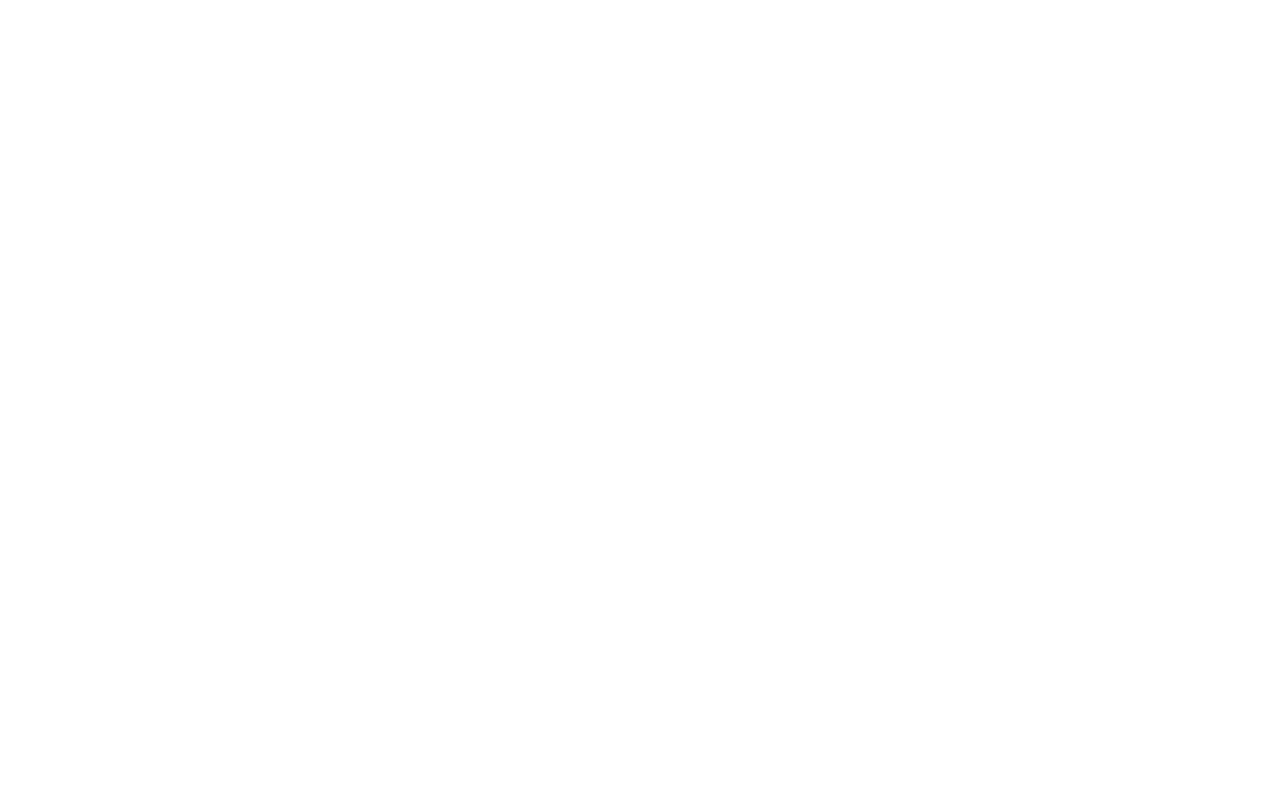
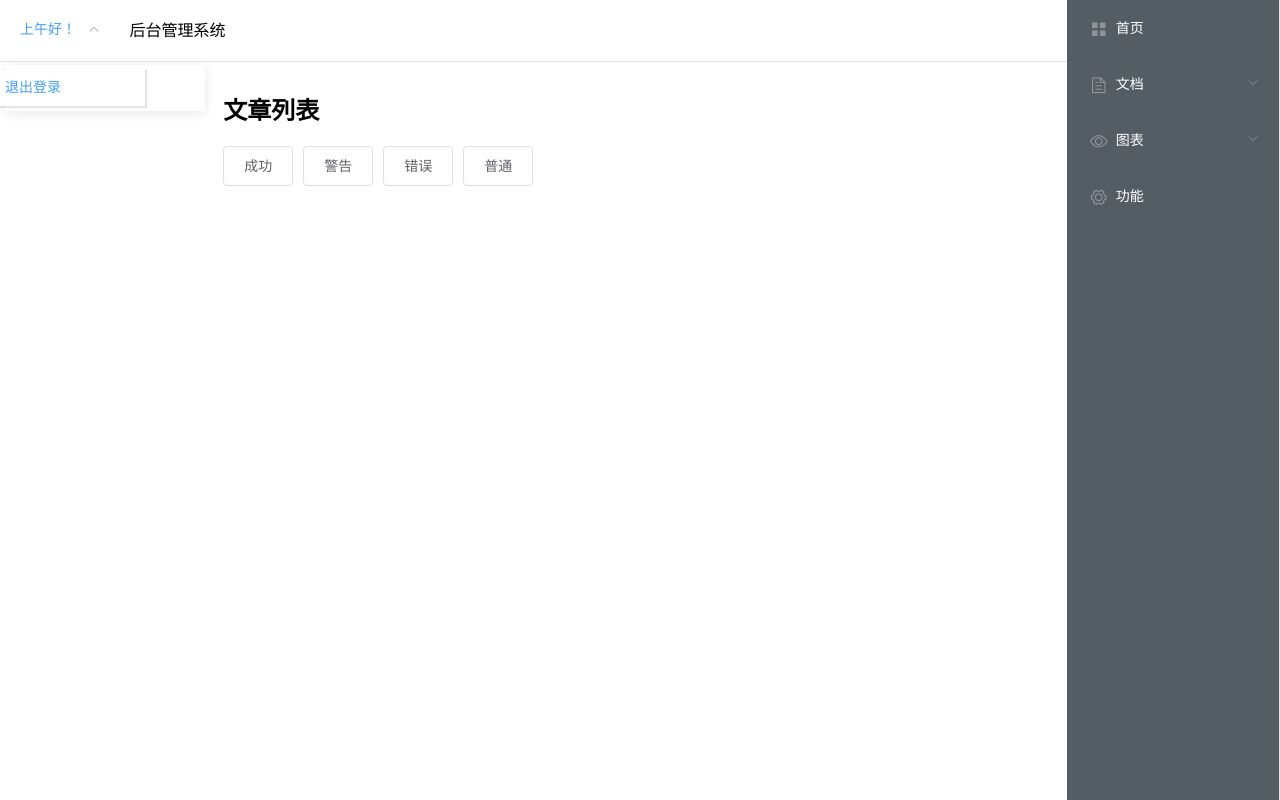
Before and after one commit to AnsonZnl/Vue-Node-Cms, a Vue app: page /#/docList in a window 1280 px wide. Before the commit this address led to /#/. Built offline with nearby package versions, Linux system fonts and the light colour scheme; no server answers.

Commit message:
完成导航和基本布局，修改消息bug

```diff
--- a/src/App.vue
+++ b/src/App.vue
@@ -5,20 +5,8 @@
 </template>
 
 <script>
-import Index from './views/index'
-import login from './views/login'
-import leftNav from './views/common/nav.vue'
 export default {
-  name: 'App',
-  components: {
-    Index,
-    login,
-    leftNav
-  },
-  data() {
-    return {
-    }
-  }
+  name: 'App'
 }
 </script>
 
@@ -27,4 +15,20 @@ body{
   padding: 0;
   margin: 0;
 }
+a{
+  text-decoration: none;
+}
+.clearfloat:after{
+  display:block;
+  clear:both;
+  content:"";
+  visibility:
+  hidden;height:0
+}
+.float-left{
+    float: left;
+}
+.float-right{
+    float: right;
+}
 </style>
--- a/src/commonFunction/common.js
+++ b/src/commonFunction/common.js
@@ -30,13 +30,9 @@ export default{
         //数组排序
         return arr.sort(function (a, b){ return a - b; });
     },
-    startHacking (self, type, msg) {
-        //右侧提示框
-        self.$notify({
-          title: msg,
-          type: type,
-          message: '',
-          duration: 5000
-        })
-      },
+    message: function(self, type, text) {
+        self.$message({howClose: true, message: text, type: type})
+        //success-成功 | warning-警告 | error-错误  | ‘’-普通
+        //使用：this.common.message(this, type, msg);
+      }
 }
--- a/src/router/index.js
+++ b/src/router/index.js
@@ -2,13 +2,21 @@ import Vue from 'vue'
 import Router from 'vue-router'
 import login from '@/views/login'
 import index from '@/views/index'
-import jiance from '@/views/common/jiance'
+import lineChart from '@/views/common/lineChart'
+import mixChart from '@/views/common/mixChart'
 import home from '@/views/common/home'
+import addText from '@/views/common/addText'
+import docList from '@/views/common/docList'
+import error from '@/views/error'
 
 Vue.use(Router)
 
 const router = new Router({
   routes: [
+    {
+      path: '/',
+      redirect: '/login'
+    },
     {
       path: '/login',
       name: 'login',
@@ -23,8 +31,18 @@ const router = new Router({
       component: index,
       children:[
         { path: '/home', name: 'home', component: home, meta:{ needLogin: true } },
-        { path: '/jiance', name: 'jiance', component: jiance, meta:{ needLogin: true } }
+        { path: '/addDoc', name: 'addText', component: addText, meta:{ needLogin: true } },
+        { path: '/docList', name: 'docList', component: docList, meta:{ needLogin: true } },
+        { path: '/lineChart', name: 'lineChart', component: lineChart, meta:{ needLogin: true } },
+        { path: '/mixChart', name: 'mixChart', component: mixChart, meta:{ needLogin: true } }
       ]
+    },
+    {
+      path: '/*',
+      component: error,
+      meta:{
+        needLogin: false
+      }
     }
   ]
 })
--- /dev/null
+++ b/src/views/common/addText.vue
@@ -0,0 +1,13 @@
+<template>
+    <div>
+        <h2>添加文章</h2>
+    </div>
+</template>
+<script>
+export default {
+
+}
+</script>
+<style scoped lang="scss">
+
+</style>
--- /dev/null
+++ b/src/views/common/docList.vue
@@ -0,0 +1,31 @@
+<template>
+    <div>
+        <h2>文章列表</h2>
+        <el-button :plain="true" @click="success">成功</el-button>
+        <el-button :plain="true" @click="warning">警告</el-button>
+        <el-button :plain="true" @click="error">错误</el-button>
+        <el-button :plain="true" @click="msg">普通</el-button>
+    </div>
+</template>
+
+<script>
+  export default {
+    methods: {
+        success(){
+            this.common.message(this, 'success', '成功消息')
+        },
+        warning(){
+            this.common.message(this, 'warning', '警告消息')
+        },
+        error(){
+            this.common.message(this, 'error', '错误消息')
+        },
+        msg(){
+            this.common.message(this, '', '普通消息')
+        }
+    }
+  }
+</script>
+<style scoped lang="scss">
+
+</style>
--- a/src/views/common/home.vue
+++ b/src/views/common/home.vue
@@ -1,6 +1,7 @@
 <template>
   <div>
      <h2>Hello world!</h2>
+     <p>这里是首页！</p>
   </div>
 </template>
 <script>
--- a/src/views/common/jiance.vue
+++ b/src/views/common/lineChart.vue
@@ -1,7 +1,7 @@
 <template>
-<div>
-    <h2> 图表</h2>
-    <div id="main2" style="height:500px; width:1100px;"> </div>
+<div style="height:500px; width:100%;">
+    <h2> 折线图</h2>
+    <div id="main2" style="height:500px; width:100%;"> </div>
 
 </div>
 </template>
@@ -135,6 +135,6 @@ export default {
 }
 </script>
 
-<style lang="css">
+<style scoped>
 
 </style>
--- /dev/null
+++ b/src/views/common/mixChart.vue
@@ -0,0 +1,13 @@
+<template>
+    <div>
+        <h2>混合图</h2>
+    </div>
+</template>
+<script>
+export default {
+
+}
+</script>
+<style scoped lang="scss">
+
+</style>
--- a/src/views/common/nav.vue
+++ b/src/views/common/nav.vue
@@ -1,50 +1,134 @@
 <template>
-    <div>
+   <div class="top clearfloat">
+   <el-row class="tac">
+      <el-col :span="20" class="float-right">
         <el-menu
-        :default-active="activeIndex2"
+        :default-active="$route.path"
         class="el-menu-demo"
         mode="horizontal"
         @select="handleSelect"
-        background-color="#409EFF"
-        text-color="#fff"
-        active-text-color="#fff">
-        <el-menu-item index="1"><router-link to="/home">首页</router-link></el-menu-item>
-        <el-menu-item index="2"><router-link to="/jiance">图表</router-link></el-menu-item>
-        <el-submenu index="3">
-            <template slot="title">{{ user }}</template>
-            <el-menu-item index="4" @click="loginOut()">注销</el-menu-item>
+        background-color="#fff"
+        text-color="#409EFF"
+        router
+        active-text-color="#409EFF"
+        >
+        <span id="nav-title">
+            后台管理系统
+        </span>
+        <el-submenu index="">
+            <template slot="title">上午好！ {{ ses.userName }}</template>
+            <el-menu-item class="logout" @click="loginOut()">退出登录</el-menu-item>
         </el-submenu>
         </el-menu>
+        </el-col>
+        <el-col :span="4">
+        <!--
+        <el-radio-group v-model="isCollapse">
+          <el-radio-button :label="false">展开</el-radio-button>
+          <el-radio-button :label="true">收起</el-radio-button>
+        </el-radio-group>
+        -->
+          <el-menu
+            default-active="$route.path"
+            class="el-menu-vertical-demo"
+            @open="handleOpen"
+            @close="handleClose"
+            background-color="#545c64"
+            text-color="#fff"
+            active-text-color="#ffd04b"
+            :collapse="isCollapse"
+            router
+            >
+            <el-menu-item index="/home">
+              <i class="el-icon-menu"></i>
+              <span slot="title">首页</span>
+            </el-menu-item>
+            <el-submenu index="1">
+              <template slot="title">
+                <i class="el-icon-document"></i>
+                <span>文档</span>
+              </template>
+              <el-menu-item-group>
+                <el-menu-item index="/docList">文章列表</el-menu-item>
+                <el-menu-item index="/addDoc">添加文章</el-menu-item>
+              </el-menu-item-group>
+            </el-submenu>
+            <el-submenu index="2">
+              <template slot="title">
+                <i class="el-icon-view"></i>
+                <span>图表</span>
+              </template>
+              <el-menu-item-group>
+                <el-menu-item index="/lineChart">折线图</el-menu-item>
+                <el-menu-item index="/mixChart">混合图</el-menu-item>
+              </el-menu-item-group>
+            </el-submenu>
+            <el-menu-item index="/option">
+              <i class="el-icon-setting"></i>
+              <span slot="title">功能</span>
+            </el-menu-item>
+          </el-menu>
+        </el-col>
+      </el-row>
     </div>
 </template>
 <script>
 export default {
     data() {
       return {
-        activeIndex: '1',
-        activeIndex2: '1',
-        user: window.sessionStorage.userName
+        ses: window.sessionStorage,
+        isCollapse: false
       };
-    },
-    props:{
-        ip: String
     },
     methods: {
       handleSelect(key, keyPath) {
-        // console.log(key, keyPath);
+        console.log(key, keyPath);
+      },
+      handleOpen(key, keyPath) {
+        console.log(key, keyPath);
+      },
+      handleClose(key, keyPath) {
+        console.log(key, keyPath);
       },
       loginOut(){
         // 注销后 清楚session信息 ，并返回登录页
-        window.sessionStorage.removeItem('data');
-        window.sessionStorage.removeItem('userName');
-        this.common.startHacking(this, 'success', '注销成功！');
+        this.ses.removeItem('data');
+        this.ses.removeItem('userName');
+        this.common.message(this, 'success', '退出成功！')
         this.$router.push('/login');
       }
     }
   }
 </script>
-<style scope>
-    .nav-right{
-      float: right;
-    }
+<style scope lang='scss'>
+.el-menu--horizontal>.el-submenu {
+    float: right;
+}
+.el-menu-vertical-demo{
+    height:100vh;
+}
+
+#nav-title{
+  line-height:61px;
+  padding: 10px;
+  cursor: default;
+  border: 0;
+  outline:none;
+  :hover{
+    background-color: #fff;
+  }
+}
 </style>
+<style lang="">
+  .logout{
+    position: absolute;
+    top: 0;
+    right: 10px;
+    width: 150px;
+    box-shadow: 1px 1px 1px 1px rgba(0,0,0,.1);
+}
+.el-menu--popup{
+    box-shadow: 0 0 0 0 rgba(0,0,0,0);
+    background: #303133;
+}
+</style>
--- /dev/null
+++ b/src/views/error.vue
@@ -0,0 +1,22 @@
+<template>
+    <div>
+        <h2>404 Not found...</h2>
+        <br>
+         <el-button type="primary" @click="toHome">回到首页</el-button>
+    </div>
+</template>
+<script>
+export default {
+    methods:{
+        toHome: function(){
+            this.$router.push('./')
+        }
+    }
+}
+</script>
+<style scoped lang="scss">
+    div{
+        padding-top: 50px;
+        text-align: center;
+    }
+</style>
--- a/src/views/index.vue
+++ b/src/views/index.vue
@@ -1,9 +1,9 @@
 <template>
 <div>
   <leftNav/>
-  <div class="main">
+  <el-col :span="20" class="main">
     <router-view/>
-  </div>
+  </el-col>
 </div>
 </template>
 
@@ -74,5 +74,8 @@ a{
 }
 .main{
   padding: 10px;
+  position:fixed;
+  top: 61px;
+  right: 0;
 }
 </style>
```
Also changed, not shown: src/views/login.vue (+40 -24 lines), 1 other file (tests, documents, lock files or other folders).
